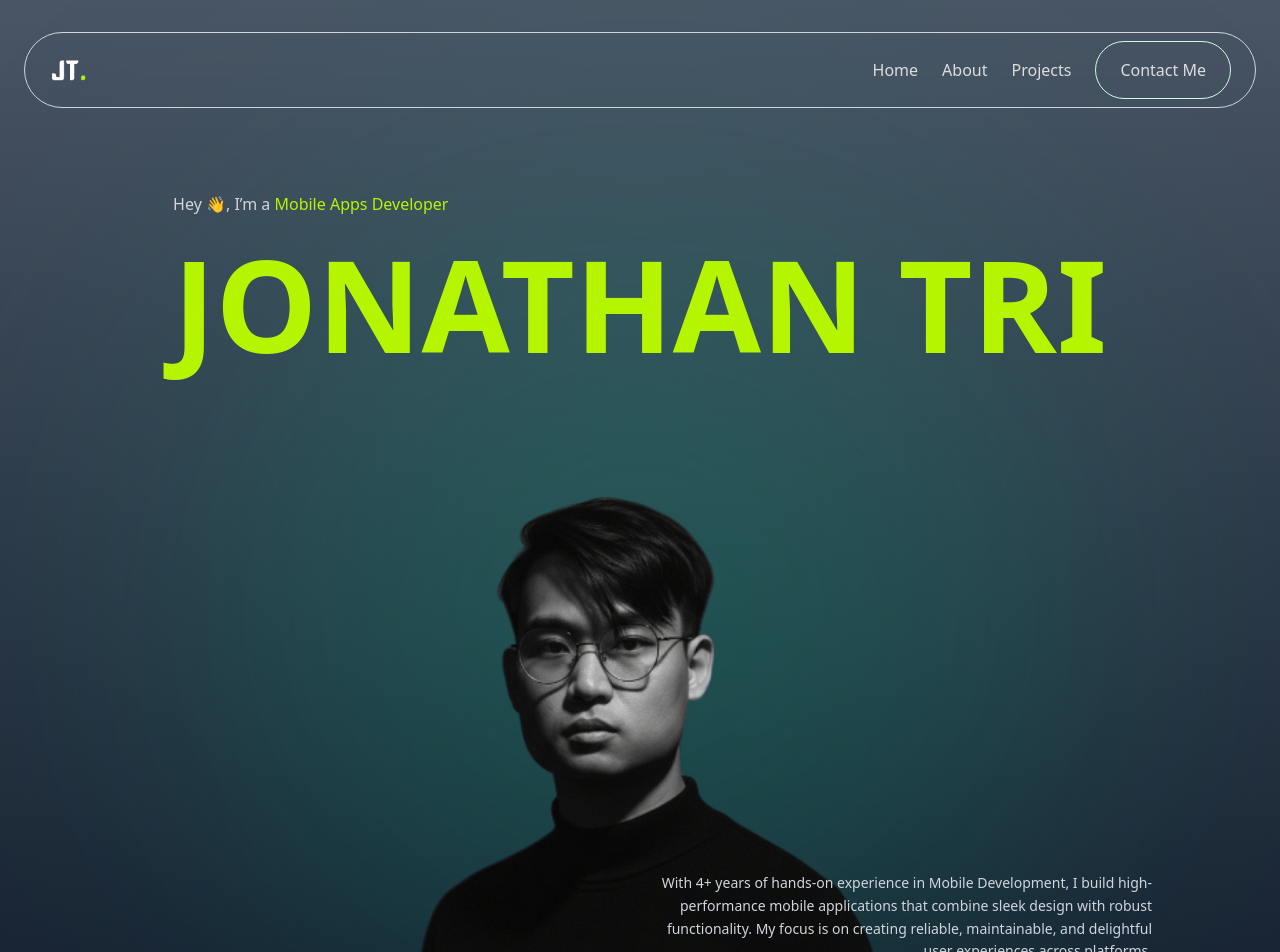
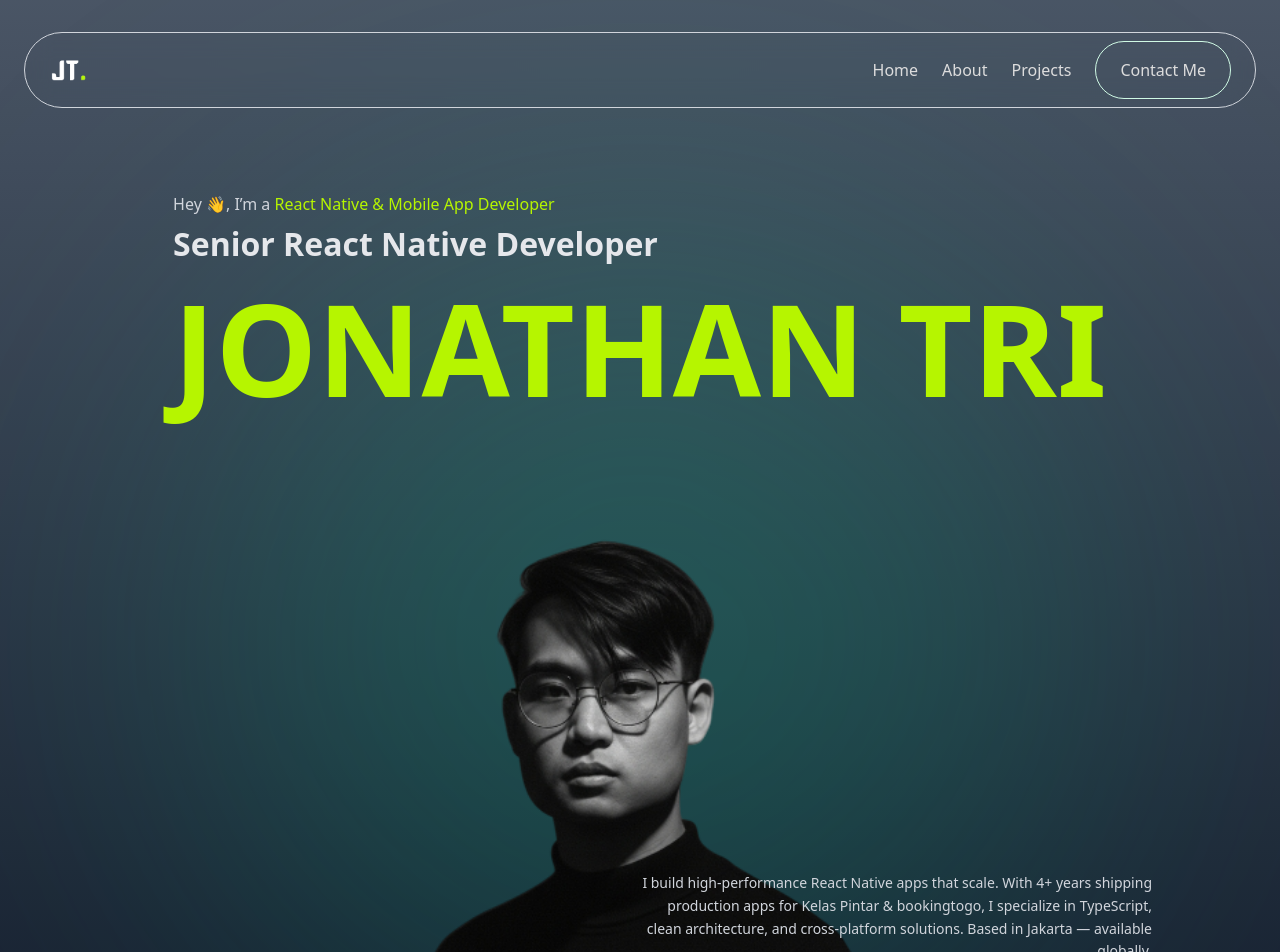
Before and after one commit to JonathanTriC/web-portfolio, a Next.js app: page / in a window 1280 px wide. Shown: the top 952 px of the page. Built offline with nearby package versions, Linux system fonts and the light colour scheme.

Commit message:
seo: add sitemap, robots.txt, structured data, hire-intent metadata

```diff
--- a/app/(main)/about/About.tsx
+++ b/app/(main)/about/About.tsx
@@ -54,7 +54,7 @@ export default function About() {
 							<div className="aspect-square bg-gray-800 rounded-lg overflow-hidden">
 								<Image
 									src="/images/about-image.png"
-									alt="self-image-2"
+									alt="Jonathan Tri, Senior React Native Developer based in Jakarta, Indonesia"
 									fill
 									className="w-full h-full object-contain rounded-lg"
 								/>
--- a/app/(main)/about/page.tsx
+++ b/app/(main)/about/page.tsx
@@ -1,10 +1,20 @@
 import About from "./About";
 
 export const metadata = {
-	title: "About Me | MyPortfolio",
-	description: "Learn more about me and what I do.",
+  title: "About Jonathan Tri — Senior React Native Developer | 4+ Years Experience",
+  description:
+    "Learn about Jonathan Tri, a Senior React Native Developer with 4+ years of experience at Kelas Pintar and bookingtogo. View work history, education, and skills.",
+  alternates: {
+    canonical: "https://jonathantri.com/about",
+  },
+  openGraph: {
+    title: "About Jonathan Tri — Senior React Native Developer",
+    description:
+      "Senior React Native Developer with 4+ years of experience building mobile apps for Indonesia's top tech companies. Available for hire.",
+    url: "https://jonathantri.com/about",
+  },
 };
 
 export default function AboutPage() {
-	return <About />;
+  return <About />;
 }
--- a/app/(main)/layout.tsx
+++ b/app/(main)/layout.tsx
@@ -4,38 +4,166 @@ import { AOSInit } from "@/components/AOSinit";
 import { Metadata } from "next";
 
 export const metadata: Metadata = {
-	title: "Jonathan Tri | Mobile Apps Developer",
+	metadataBase: new URL("https://jonathantri.com"),
+	title: {
+		default:
+			"Hire Jonathan Tri — Senior React Native Developer | 4+ Years Experience",
+		template: "%s | Jonathan Tri — React Native Developer",
+	},
 	description:
-		"With 4+ years of hands-on experience in Mobile Development, I build high-performance mobile applications that combine sleek design with robust functionality. My focus is on creating reliable, maintainable, and delightful user experiences across platforms.",
+		"Senior React Native Developer with 4+ years of experience building high-performance apps for Kelas Pintar, bookingtogo, and more. Available for hiring. View portfolio & get in touch.",
+	keywords: [
+		"hire react native developer",
+		"senior react native developer",
+		"react native developer for hire",
+		"freelance react native developer",
+		"react native developer jakarta",
+		"react native developer indonesia",
+		"mobile app developer for hire",
+		"react native typescript developer",
+		"cross-platform mobile developer",
+		"react native expert",
+	],
+	authors: [{ name: "Jonathan Tri", url: "https://jonathantri.com" }],
+	creator: "Jonathan Tri",
 	openGraph: {
-		title: "Jonathan Tri | Mobile Apps Developer",
+		title: "Hire Jonathan Tri — Senior React Native Developer",
 		description:
-			"Mobile Developer specializing in high-performance cross-platform and native apps.",
+			"Senior React Native Developer with 4+ years of experience building high-performance mobile apps. Available for full-time, freelance & contract roles.",
 		url: "https://jonathantri.com",
-		siteName: "Jonathan Tri Portfolio",
+		siteName: "Jonathan Tri — React Native Developer Portfolio",
 		images: [
 			{
-				url: "/images/self-image.png",
+				url: "https://jonathantri.com/images/about-image.png",
 				width: 1200,
 				height: 630,
+				alt: "Jonathan Tri — Senior React Native Developer",
 			},
 		],
 		locale: "en_US",
 		type: "website",
+	},
+	twitter: {
+		card: "summary_large_image",
+		title: "Hire Jonathan Tri — Senior React Native Developer",
+		description:
+			"Senior React Native Developer with 4+ years of experience. Available for hire. View portfolio at jonathantri.com",
+		images: ["https://jonathantri.com/images/about-image.png"],
+		creator: "@jonathantri",
+	},
+	robots: {
+		index: true,
+		follow: true,
+		googleBot: {
+			index: true,
+			follow: true,
+			"max-video-preview": -1,
+			"max-image-preview": "large",
+			"max-snippet": -1,
+		},
+	},
+	alternates: {
+		canonical: "https://jonathantri.com",
+	},
+};
+
+const jsonLd = {
+	"@context": "https://schema.org",
+	"@type": "Person",
+	name: "Jonathan Tri",
+	url: "https://jonathantri.com",
+	jobTitle: "Senior React Native Developer",
+	description:
+		"Senior React Native Developer with 4+ years of experience building high-performance mobile applications for leading Indonesian tech companies.",
+	image: "https://jonathantri.com/images/about-image.png",
+	email: "hello@jonathantri.com",
+	sameAs: [
+		"https://www.linkedin.com/in/jonathan-tri-christianto",
+		"https://github.com/JonathanTriC",
+	],
+	knowsAbout: [
+		"React Native",
+		"TypeScript",
+		"Mobile App Development",
+		"iOS Development",
+		"Android Development",
+		"Flutter",
+		"Swift",
+	],
+	worksFor: [
+		{
+			"@type": "Organization",
+			name: "bookingtogo",
+		},
+	],
+	alumniOf: {
+		"@type": "CollegeOrUniversity",
+		name: "Bina Nusantara University",
 	},
 };
 
 export default function Layout({ children }: { children: ReactNode }) {
 	return (
 		<html lang="en">
+			<head>
+				<script
+					type="application/ld+json"
+					dangerouslySetInnerHTML={{ __html: JSON.stringify(jsonLd) }}
+				/>
+			</head>
 			<body className="min-h-screen flex flex-col">
 				<AOSInit />
 				<main className="min-h-screen" data-taos-offset="200">
 					{children}
 				</main>
 
-				<footer className="text-center py-4 text-sm">
-					© {new Date().getFullYear()} Jonathan Tri. All rights reserved.
+				<footer className="text-center py-8 text-sm border-t border-gray-800">
+					<div className="max-w-5xl mx-auto px-6">
+						<div className="flex flex-col md:flex-row justify-between items-center gap-4 mb-4">
+							<nav className="flex gap-4 text-gray-400">
+								<a href="/" className="hover:text-white transition">
+									Home
+								</a>
+								<a href="/about" className="hover:text-white transition">
+									About
+								</a>
+								<a href="/projects" className="hover:text-white transition">
+									Projects
+								</a>
+								<a href="/#contact-me" className="hover:text-white transition">
+									Contact
+								</a>
+							</nav>
+							<div className="flex gap-4 text-gray-400">
+								<a
+									href="https://www.linkedin.com/in/jonathan-tri-christianto"
+									target="_blank"
+									rel="noopener noreferrer me"
+									className="hover:text-white transition"
+								>
+									LinkedIn
+								</a>
+								<a
+									href="https://github.com/JonathanTriC"
+									target="_blank"
+									rel="noopener noreferrer me"
+									className="hover:text-white transition"
+								>
+									GitHub
+								</a>
+								<a
+									href="mailto:hello@jonathantri.com"
+									className="hover:text-white transition"
+								>
+									Email
+								</a>
+							</div>
+						</div>
+						<p className="text-gray-500">
+							© {new Date().getFullYear()} Jonathan Tri — Senior React Native
+							Developer. All rights reserved.
+						</p>
+					</div>
 				</footer>
 			</body>
 		</html>
--- a/app/(main)/page.tsx
+++ b/app/(main)/page.tsx
@@ -29,11 +29,14 @@ export default function HomePage() {
 					>
 						<p className="text-sm md:text-base mb-2 text-gray-300">
 							Hey 👋, I’m a{" "}
-							<span className="text-neon font-medium">Mobile Apps Developer</span>
+							<span className="text-neon font-medium">React Native &amp; Mobile App Developer</span>
 						</p>
-						<h1 className="text-[2.5rem] sm:text-[3rem] md:text-[6rem] lg:text-[8rem] font-extrabold text-neon leading-tight">
+						<h1 className="text-[1.25rem] sm:text-[1.5rem] md:text-[2rem] font-semibold text-gray-200 leading-tight mb-1">
+							Senior React Native Developer
+						</h1>
+						<p aria-hidden="true" className="text-[2.5rem] sm:text-[3rem] md:text-[6rem] lg:text-[8rem] font-extrabold text-neon leading-tight">
 							JONATHAN TRI
-						</h1>
+						</p>
 					</div>
 
 					{/* Image */}
@@ -65,10 +68,10 @@ export default function HomePage() {
 						{/* Description and Links */}
 						<div data-aos="zoom-in-left" className="max-w-lg">
 							<p className="text-xs sm:text-sm text-center md:text-right text-gray-300 leading-relaxed">
-								With 4+ years of hands-on experience in Mobile Development, I build
-								high-performance mobile applications that combine sleek design with
-								robust functionality. My focus is on creating reliable, maintainable,
-								and delightful user experiences across platforms.
+								I build high-performance React Native apps that scale. With 4+ years
+								shipping production apps for Kelas Pintar &amp; bookingtogo, I specialize
+								in TypeScript, clean architecture, and cross-platform solutions.
+								Based in Jakarta — available globally.
 							</p>
 
 							<div className="flex justify-center md:justify-end gap-6 mt-6 text-sm">
@@ -76,7 +79,7 @@ export default function HomePage() {
 									href="https://www.linkedin.com/in/jonathan-tri-christianto"
 									className="hover:text-neon transition"
 									target="_blank"
-									rel="noopener noreferrer"
+									rel="noopener noreferrer me"
 								>
 									LinkedIn
 								</a>
@@ -84,7 +87,7 @@ export default function HomePage() {
 									href="https://github.com/JonathanTriC?tab=repositories"
 									className="hover:text-neon transition"
 									target="_blank"
-									rel="noopener noreferrer"
+									rel="noopener noreferrer me"
 								>
 									GitHub
 								</a>
--- a/app/(main)/projects/page.tsx
+++ b/app/(main)/projects/page.tsx
@@ -1,10 +1,20 @@
 import Projects from "./Projects";
 
 export const metadata = {
-	title: "Projects | Jonathan Tri.",
-	description: "View all my latest projects and works.",
+  title: "React Native & Mobile App Projects — Jonathan Tri",
+  description:
+    "Browse Jonathan Tri's React Native and mobile app projects. Case studies from Kelas Pintar, bookingtogo, and more — built with TypeScript, React Native, Flutter, and Swift.",
+  alternates: {
+    canonical: "https://jonathantri.com/projects",
+  },
+  openGraph: {
+    title: "React Native & Mobile App Projects — Jonathan Tri",
+    description:
+      "Real-world React Native and mobile app projects by Jonathan Tri — Senior Mobile Developer with 4+ years of production experience.",
+    url: "https://jonathantri.com/projects",
+  },
 };
 
 export default function ProjectsPage() {
-	return <Projects />;
+  return <Projects />;
 }
--- /dev/null
+++ b/app/sitemap.ts
@@ -0,0 +1,26 @@
+import { MetadataRoute } from "next";
+
+export default function sitemap(): MetadataRoute.Sitemap {
+  const baseUrl = "https://jonathantri.com";
+
+  return [
+    {
+      url: baseUrl,
+      lastModified: new Date(),
+      changeFrequency: "monthly",
+      priority: 1,
+    },
+    {
+      url: `${baseUrl}/about`,
+      lastModified: new Date(),
+      changeFrequency: "monthly",
+      priority: 0.9,
+    },
+    {
+      url: `${baseUrl}/projects`,
+      lastModified: new Date(),
+      changeFrequency: "monthly",
+      priority: 0.8,
+    },
+  ];
+}
--- a/components/Header.tsx
+++ b/components/Header.tsx
@@ -20,7 +20,7 @@ export default function Header() {
 					<Link href="/" className="block hover:opacity-80 transition">
 						<Image
 							src="/images/jt-logo.png"
-							alt="logo"
+							alt="Jonathan Tri — React Native Developer"
 							width={40}
 							height={40}
 							priority
```
Also changed, not shown: public/robots.txt (added).
